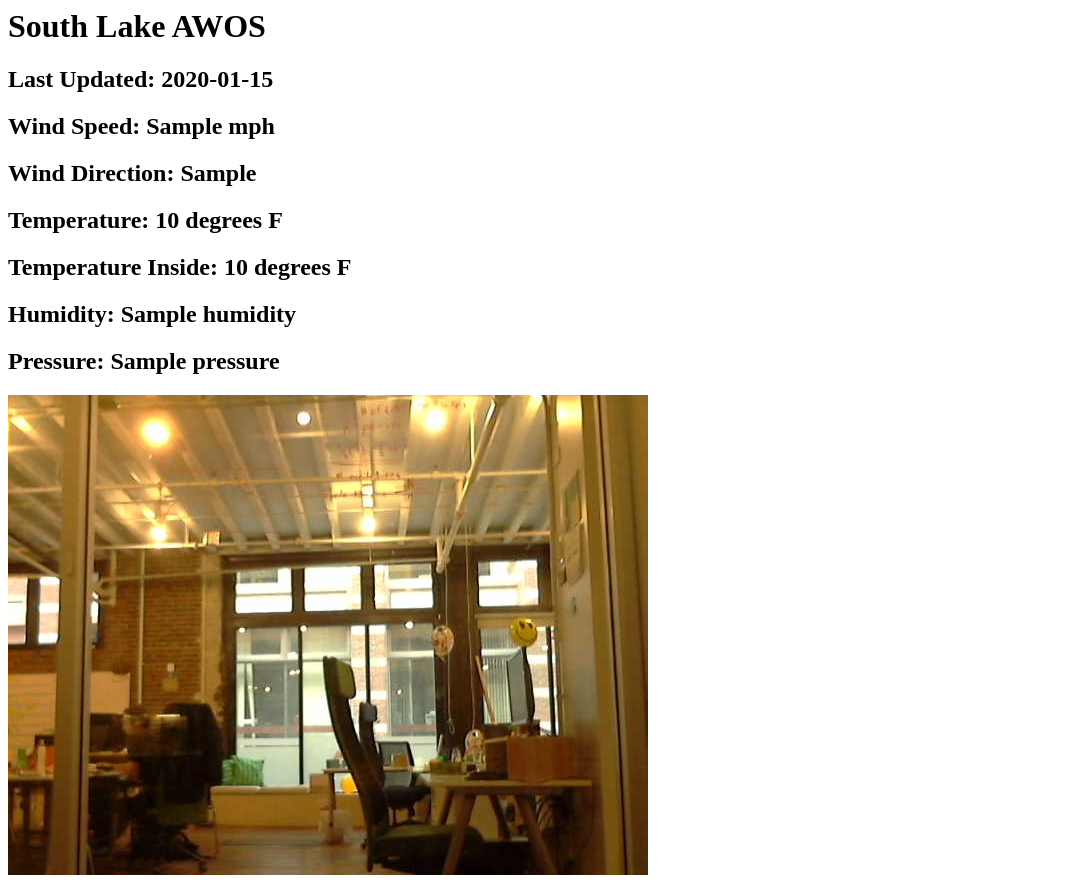
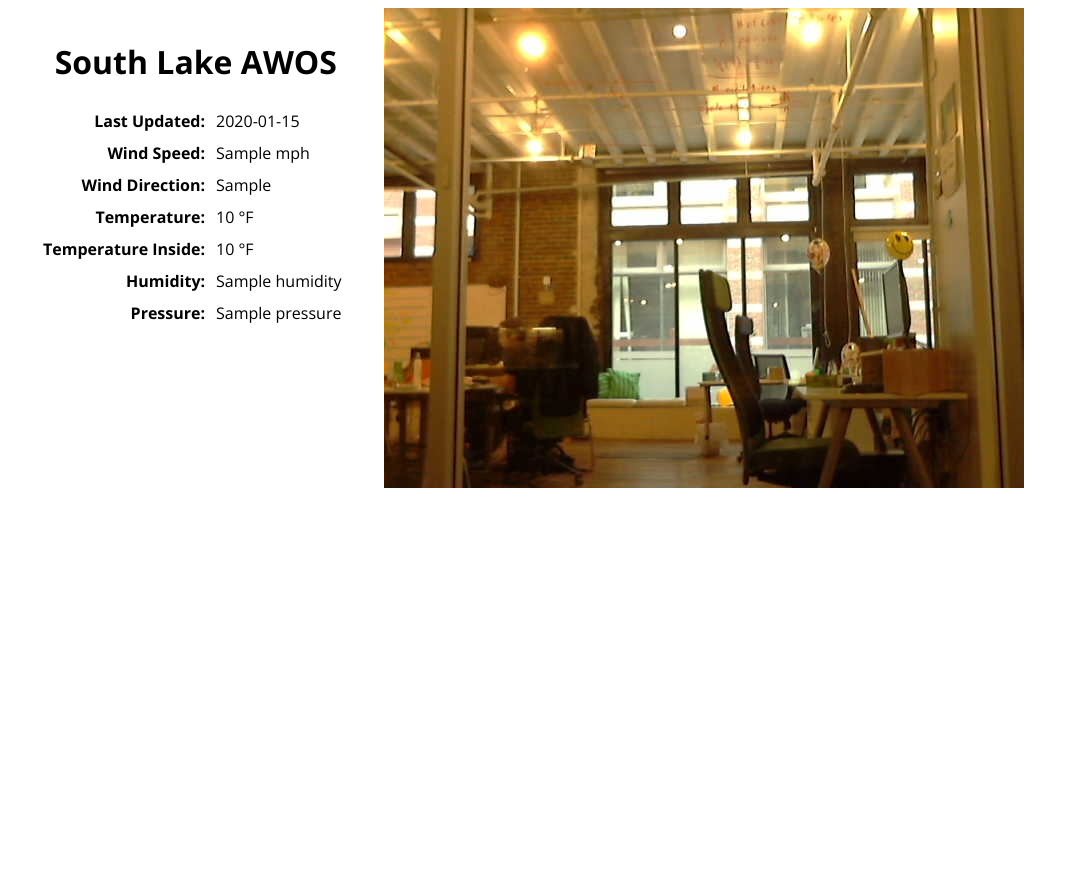
Before and after one commit to tlipoma/WeatherServer, a Flask app: template templates/main.html in a window 1280 px wide. Shown: the whole page, without its empty margins (0-1079 px from the left). After the commit the page ends 488 px from the top, so only its background shows below. Run offline with Flask 2, Linux system fonts and the light colour scheme; the template is opened without the code that fills it: most values are stand-ins (such as "Sample title", 1, 10 or a date in 2020).

Commit message:
simple styling

```diff
--- a/templates/main.html
+++ b/templates/main.html
@@ -1,16 +1,36 @@
 <html>
   <head>
     <title>South Lake AWOS</title>
+
+    <link href='http://fonts.googleapis.com/css?family=Open%20Sans:300,400,700,300italic' rel='stylesheet' type='text/css'>
+
+    <style>
+      body { font-family: 'Open Sans', sans-serif; font-weight: 300; }
+      main { display: flex; flex-wrap: wrap; }
+      div { margin: 2em; }
+      h1 {  text-align: center; margin-top: 0; }
+      table { font-weight: 300; }
+      th { text-align: right; }
+      td { text-align: left; padding: .25em .5em; }
+    </style>
+
   </head>
   <body>
-  	  <h1>South Lake AWOS</h1>
-      <h2>Last Updated: {{ last_update }}</h2>
-      <h2>Wind Speed: {{ wind_speed }} mph</h2>
-      <h2>Wind Direction: {{ wind_direction }}</h2>
-      <h2>Temperature: {{ out_temp }} degrees F</h2>
-      <h2>Temperature Inside: {{ in_temp }} degrees F</h2>
-      <h2>Humidity: {{ humidity }}</h2>
-      <h2>Pressure: {{ pressure }}</h2>
-      <img src="static/weather.jpg">
+    <main>
+      <div>
+        <h1>South Lake AWOS</h1>
+        <table>
+          <tr><th>Last Updated: </th><td>{{ last_update }}</td></tr>
+          <tr><th>Wind Speed: </th><td>{{ wind_speed }} mph</td></tr>
+          <tr><th>Wind Direction: </th><td>{{ wind_direction }}</td></tr>
+          <tr><th>Temperature: </th><td>{{ out_temp }} &deg;F</td></tr>
+          <tr><th>Temperature Inside: </th><td>{{ in_temp }} &deg;F</td></tr>
+          <tr><th>Humidity: </th><td>{{ humidity }}</td></tr>
+          <tr><th>Pressure: </th><td>{{ pressure }}</td></tr>
+        </table>
+      </div>
+
+      <img width="640" height="480" src="static/weather.jpg">
+    </main>
   </body>
 </html>
```
